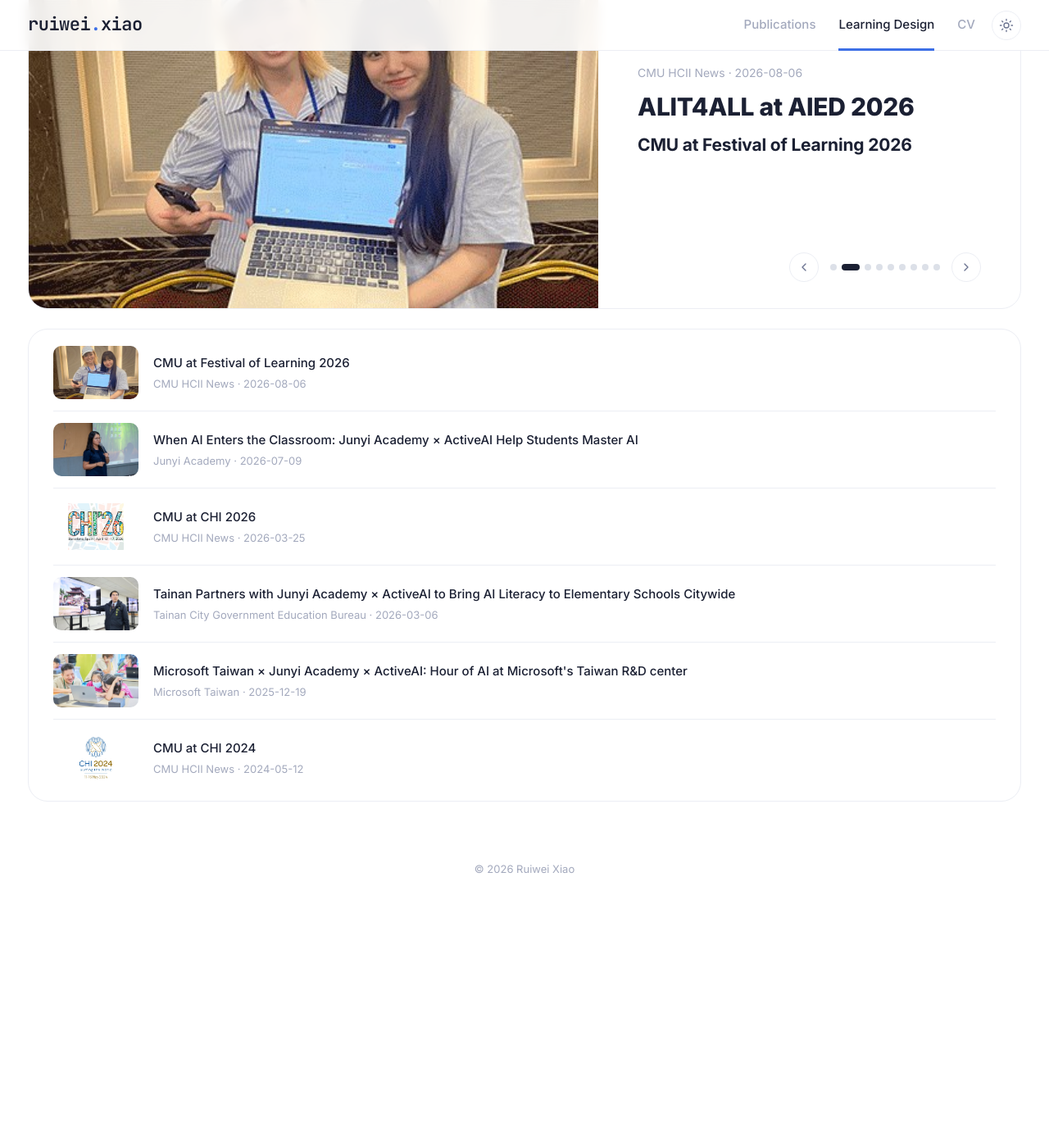
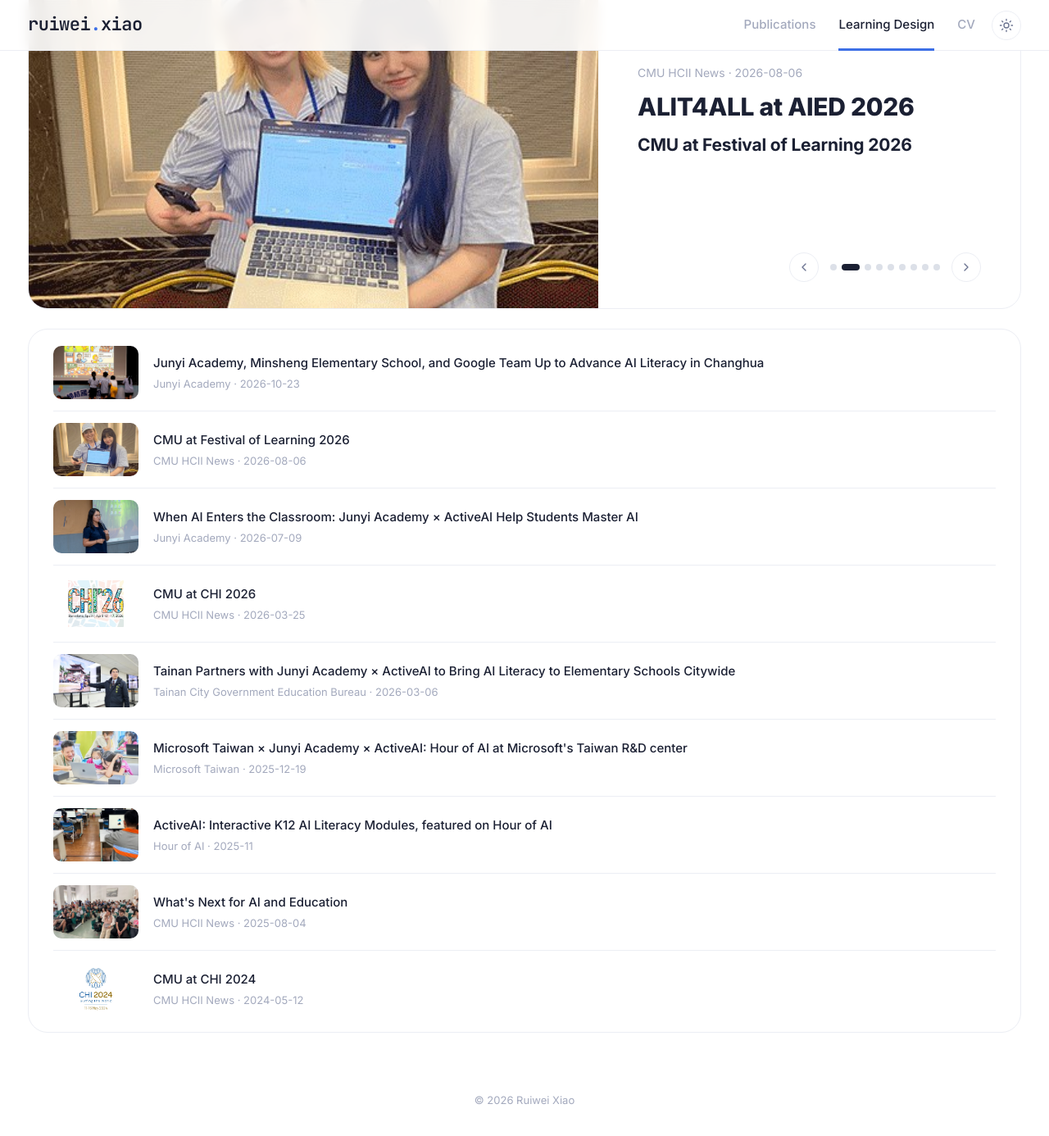
Before and after one commit to ruiwei-xiao/ruiwei-xiao.github.io, a Jekyll site: the page built from index.html, in a window 1280 px wide and 1400 px high, scrolled down 5026 px. Shown: the top 1386 px of the window at 82% size. Built offline with Jekyll 4.4.1, drawn with Linux system fonts in a browser that asks for light colours; before the commit the page ends 6144 px from its top, so only the background shows below that.

Commit message:
Show all press stories in the list too
Co-Authored-By: Claude Opus 5.5 <noreply@anthropic.com>

```diff
--- a/index.html
+++ b/index.html
@@ -183,9 +183,9 @@ title: Ruiwei Xiao
     </div>
   </div>
 
-  <!-- 其余：紧凑列表（小缩略图 + 标题） -->
+  <!-- 全部报道：紧凑列表（小缩略图 + 标题） -->
   <div class="list press-list">
-    {% for n in practice.press %}{% unless n.headline %}
+    {% for n in practice.press %}
     <a class="press-row"{% if n.link %} href="{{ n.link }}" target="_blank"{% endif %}>
       <span class="press-thumb">{% if n.image %}<img src="{{ n.image | relative_url }}" alt="" loading="lazy"{% if n.image_fit == 'contain' %} class="contain"{% endif %}>{% endif %}</span>
       <span class="press-main">
@@ -193,6 +193,6 @@ title: Ruiwei Xiao
         <span class="row-meta">{{ n.outlet }} · {{ n.date }}</span>
       </span>
     </a>
-    {% endunless %}{% endfor %}
+    {% endfor %}
   </div>
 </section>
```
